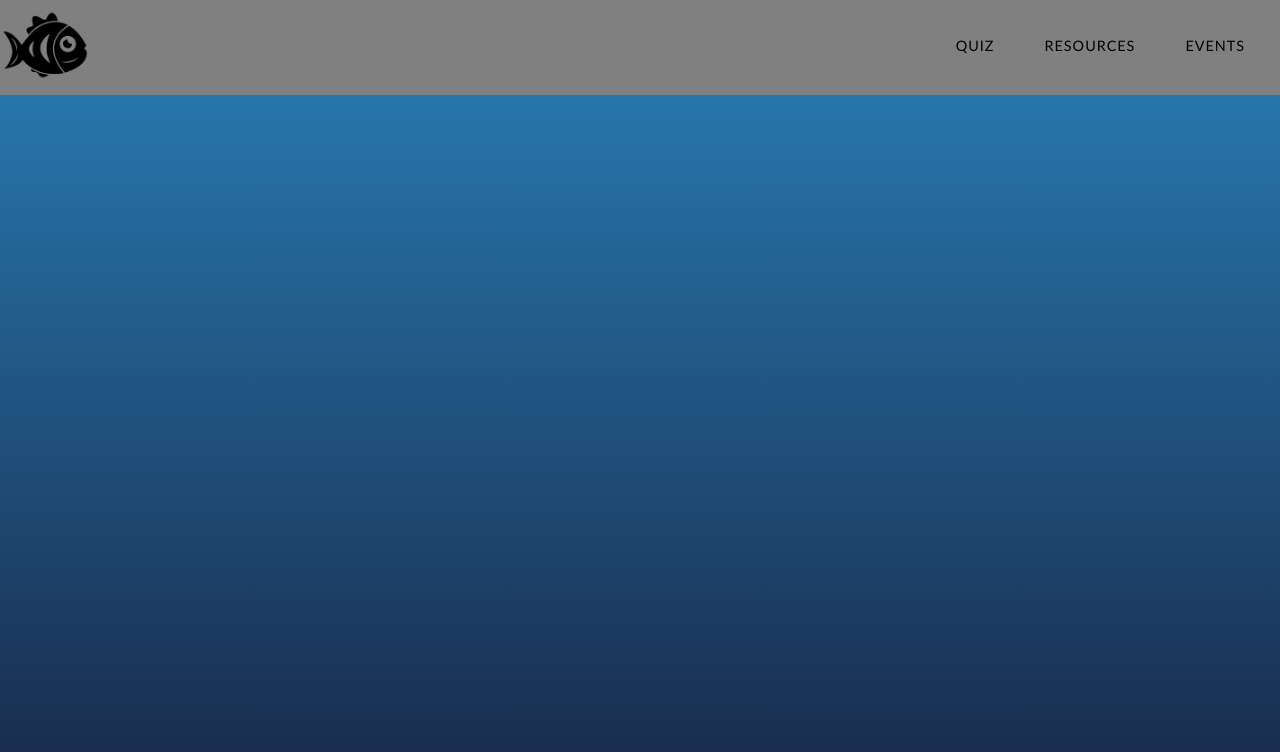
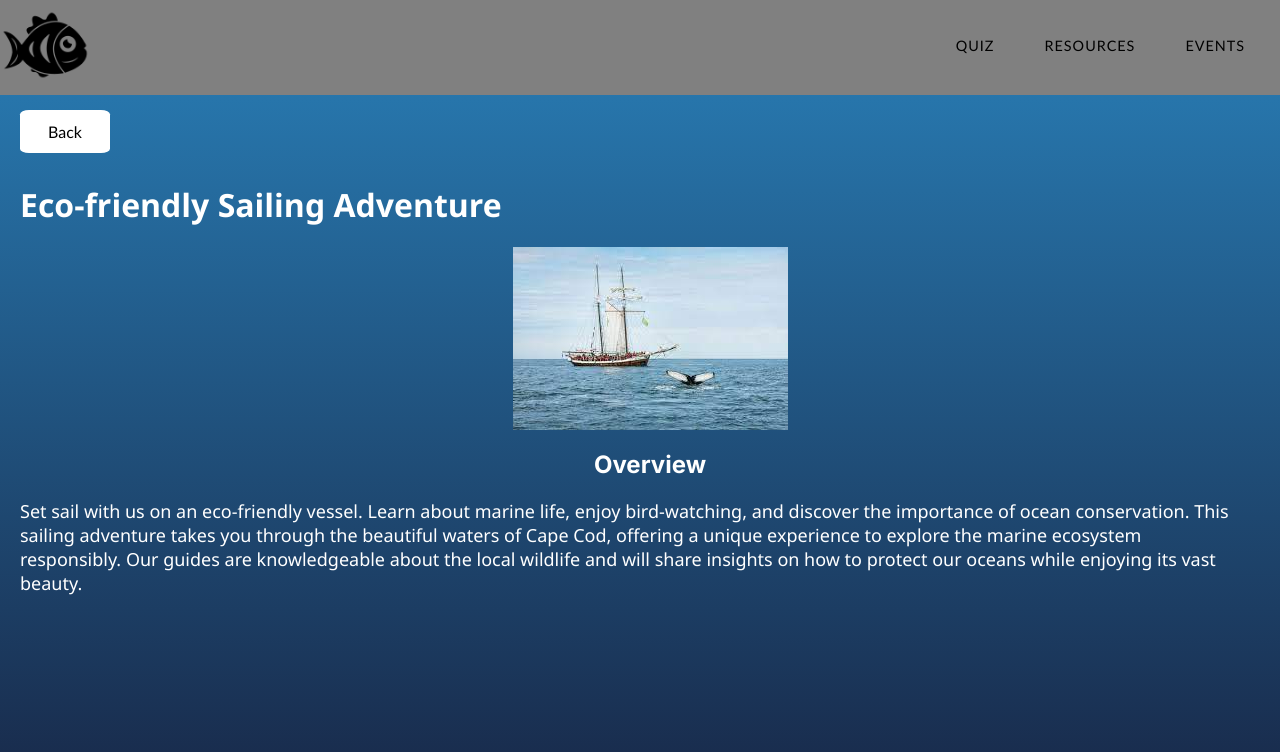
Before and after one commit to Ayykody/info442_B5, a React (Create React App) app in the folder info442/: page /Events/Sailing in a window 1280 px wide. Before the commit this address had no page. Shown: the top 752 px of the page. Built offline with nearby package versions, Linux system fonts and the light colour scheme.

Commit message:
changing events

```diff
--- a/info442/src/App.js
+++ b/info442/src/App.js
@@ -11,6 +11,7 @@ import Coral from './Components/Coral'
 import Carbon from './Components/Carbon'
 import Sunscreen from './Components/Sunscreen'
 import NoisePollution from './Components/NoisePollution'
+import Sailing from './Components/Sailing'
 
 export default function App(props) {
   return (
@@ -31,6 +32,7 @@ export default function App(props) {
               <Route path="/Resources/Coral" element={<Coral />} />
               <Route path="/Resources/Sunscreen" element={<Sunscreen />} />
               <Route path="/Resources/NoisePollution" element={<NoisePollution />} />
+              <Route path="/Events/Sailing" element={<Sailing />} />
             </Routes>
         </Router>
       </div>
--- a/info442/src/Components/Events.js
+++ b/info442/src/Components/Events.js
@@ -6,6 +6,7 @@ import fishing from '../Images/fishing.jpg';
 import clean from '../Images/clean.jpg';
 import sailing from '../Images/sailing.jpg';
 import wildlife from '../Images/wildlife.jpg';
+import { Link } from 'react-router-dom';
 
 const fetchEventsNearLocation = async () => {
   return [
@@ -96,7 +97,9 @@ function Events() {
                 <p className="info description">{event.description}</p>
               </div>
             </div>
-            <button className="action">Book it</button>
+            <Link to={`/event/${event.id}`} className="action-link">
+              <button className="action">Book it</button>
+            </Link>
           </div>
         </div>
       ))}
--- /dev/null
+++ b/info442/src/Components/Sailing.js
@@ -0,0 +1,25 @@
+import React from 'react';
+import sailingImage from '../Images/sailing.jpg'; // Assuming you have this image in your Images directory
+import './ResourcePages.css'; // Reusing the same CSS for consistency
+import { useNavigate } from 'react-router-dom';
+
+function Sailing() {
+  let navigate = useNavigate();
+
+  return (
+    <div className='body'>
+      <button onClick={() => navigate(-1)}>Back</button>
+      <h1 className='header'>Eco-friendly Sailing Adventure</h1>
+      <img className='image' src={sailingImage} alt="Eco-friendly Sailing" />
+      <h2>Overview</h2>
+      <p className='overview'>
+        Set sail with us on an eco-friendly vessel. Learn about marine life, enjoy bird-watching, and discover the importance of ocean conservation.
+        This sailing adventure takes you through the beautiful waters of Cape Cod, offering a unique experience to explore the marine ecosystem responsibly.
+        Our guides are knowledgeable about the local wildlife and will share insights on how to protect our oceans while enjoying its vast beauty.
+      </p>
+      {/* You can add more detailed content here, similar to the structure of Sunscreen.js */}
+    </div>
+  );
+}
+
+export default Sailing;
```
